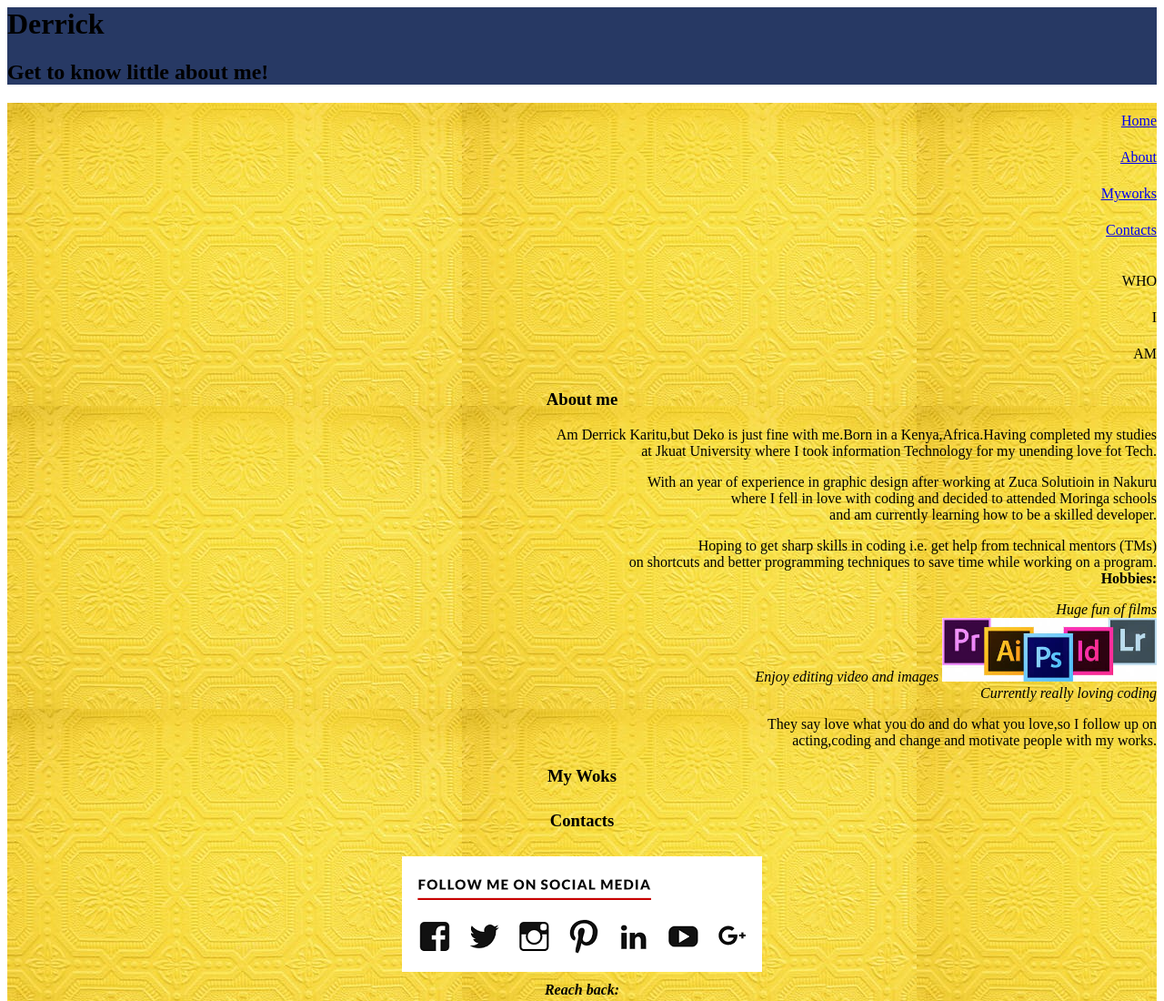
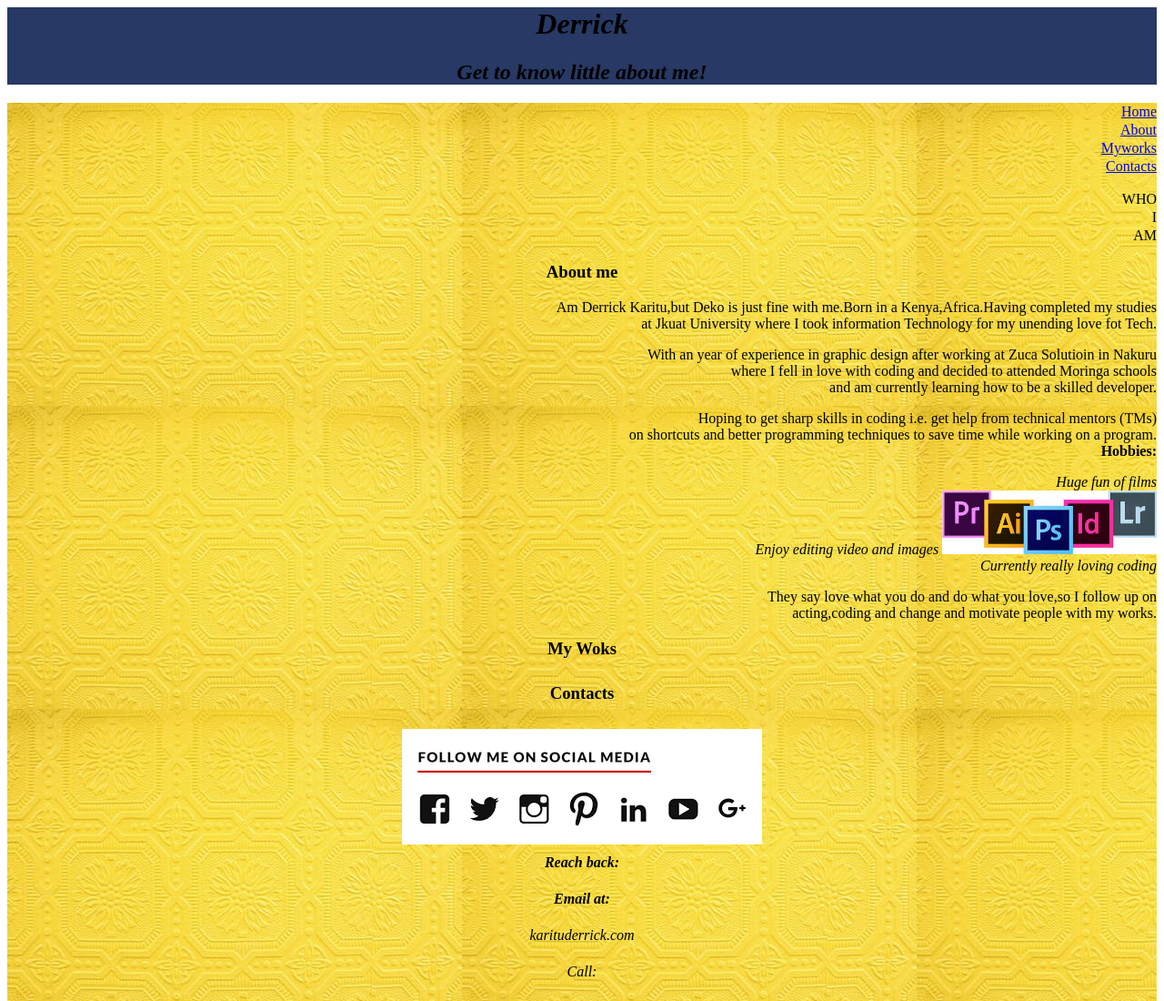
Before and after one commit to Dekoworld/portfoliopage, a plain HTML site: page index.html in a window 1280 px wide. Shown: the top 1100 px of the page at 91% size. Drawn offline with Linux system fonts and the light colour scheme; files whose address does not match are found by name.

```diff
--- a/css/style.css
+++ b/css/style.css
@@ -1,6 +1,7 @@
 #nav{
     padding: 0px;
-    line-height: 40px;
+    line-height: 20px;
+
 }
 h3{
     text-align: center;
@@ -25,4 +26,6 @@ footer{
 }
 .top{
     background-color: #273964;
+    text-align: center;
+    font-style: italic;
 }
```
